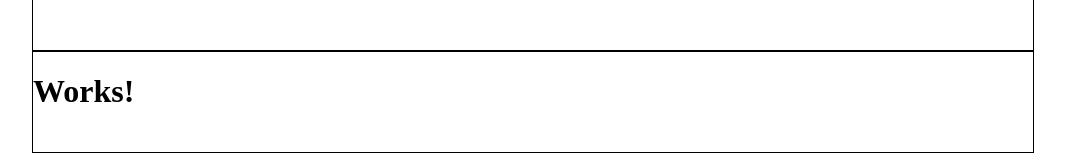
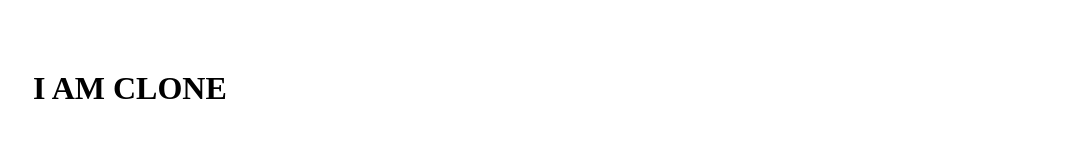
Before and after one commit to owysocky/Venmo-Clone-react, a React app: page / in a window 1280 px wide. Shown: the part 926-1086 px from the top of the page, without its empty margins (107-1172 px from the left). Built offline with nearby package versions, Linux system fonts and the light colour scheme.

Commit message:
add footer

```diff
--- a/src/components/Footer.jsx
+++ b/src/components/Footer.jsx
@@ -11,14 +11,13 @@ function Footer(){
         }
 
         .center{
-          border: 1px solid black;
           width: 1000px;
           margin: 0 auto;
           height: 100px;
         }
       `}</style>
       <div className="center">
-        <h1>Works!</h1>
+        <h1>I AM CLONE</h1>
       </div>
     </div>
   );
--- a/src/components/MainBody.jsx
+++ b/src/components/MainBody.jsx
@@ -18,7 +18,6 @@ function MainBody(){
           margin-left: -100px;
         }
         .center{
-          border: 1px solid black;
           width: 1000px;
           margin: 0 auto;
           height: 900px;
```
